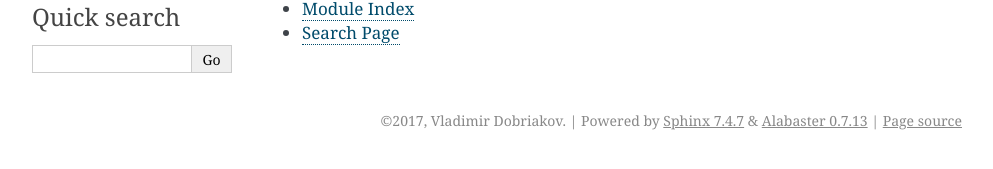
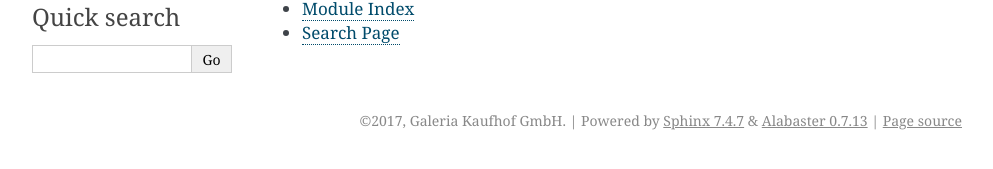
Before and after one commit to Galeria-Kaufhof/private-postgres-rds, a Sphinx documentation site: the page built from docs/index.txt, in a window 1280 px wide. Shown: the part 245-414 px from the top of the page, without its empty margins (148-1141 px from the left). Built offline with Sphinx 7.4.7, drawn with Linux system fonts in a browser that asks for light colours; some of the changed lines change nothing that is shown.

Commit message:
docs: fix copyright

```diff
--- a/docs/conf.py
+++ b/docs/conf.py
@@ -49,7 +49,7 @@ master_doc = 'index'
 
 # General information about the project.
 project = u'Private Postgres RDS'
-copyright = u'2017, Vladimir Dobriakov'
+copyright = u'2017, Galeria Kaufhof GmbH'
 author = u'Vladimir Dobriakov'
 
 # The version info for the project you're documenting, acts as replacement for
--- a/docs/index.txt
+++ b/docs/index.txt
@@ -1,8 +1,3 @@
-.. Private Postgres RDS documentation master file, created by
-   sphinx-quickstart on Thu Apr 20 08:50:47 2017.
-   You can adapt this file completely to your liking, but it should at least
-   contain the root `toctree` directive.
-
 Welcome to Private Postgres RDS's documentation!
 ================================================
 
```
